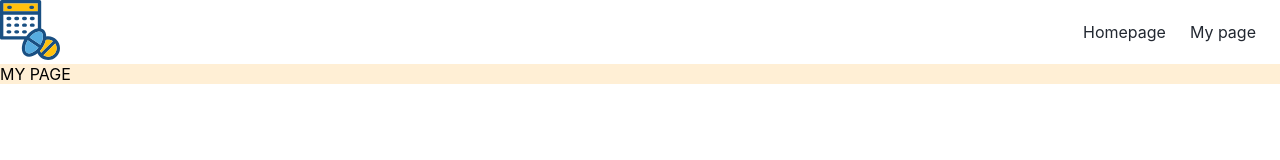
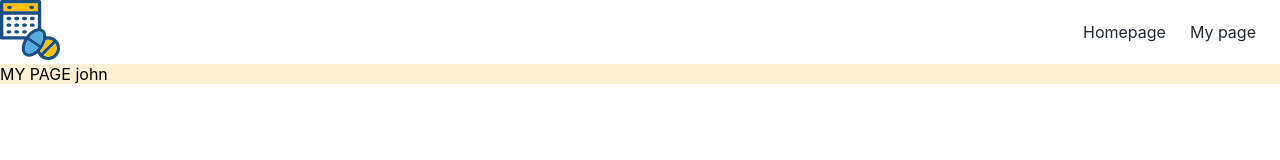
Before and after one commit to aaron-s-kim/medmory, a React (Create React App) app in the folder client/: page /mypage in a window 1280 px wide. Shown: the top 160 px of the page. Built offline with nearby package versions, Linux system fonts and the light colour scheme.

Commit message:
added useContext for user, updated jsconfig.json to use absolute paths

```diff
--- /dev/null
+++ b/client/jsconfig.json
@@ -0,0 +1,5 @@
+{
+  "compilerOptions": {
+    "baseUrl": "./src"
+  }
+}
--- a/client/src/App.jsx
+++ b/client/src/App.jsx
@@ -1,20 +1,24 @@
 import React from 'react';
 import { Routes, Route } from 'react-router-dom';
+import { UserProvider } from 'context/UserContext';
 
-import Navigation from './components/Navigation/Navigation';
-import Homepage from './components/Pages/Homepage/Homepage';
-import Mypage from './components/Pages/Mypage/Mypage';
+import Navigation from 'components/Navigation/Navigation';
+import Homepage from 'components/Pages/Homepage/Homepage';
+import Mypage from 'components/Pages/Mypage/Mypage';
 
-import './App.scss';
+import 'App.scss';
 
 const App = () => {
+
   return (
     <div className='app'>
-      <Navigation />
-      <Routes>
-        <Route exact path='/' element={<Homepage />} />
-        <Route exact path='/mypage' element={<Mypage />} />
-      </Routes>
+      <UserProvider>
+        <Navigation />
+          <Routes>
+            <Route exact path='/' element={<Homepage />} />
+            <Route exact path='/mypage' element={<Mypage />} />
+          </Routes>
+      </UserProvider>
     </div>
   );
 };
--- a/client/src/components/CustomLink/customLink.scss
+++ b/client/src/components/CustomLink/customLink.scss
@@ -1,4 +1,4 @@
-@import '../../assets/styles/variable';
+@import 'assets/styles/variable';
 
 .link {
   text-decoration: none;
--- a/client/src/components/Logo/Logo.jsx
+++ b/client/src/components/Logo/Logo.jsx
@@ -1,7 +1,7 @@
 import React from 'react';
 import { Link } from 'react-router-dom';
 
-import logoImage from '../../assets/images/logo.svg';
+import logoImage from 'assets/images/logo.svg';
 
 const Logo = () => {
   return (
--- a/client/src/components/Navigation/Navigation.jsx
+++ b/client/src/components/Navigation/Navigation.jsx
@@ -1,7 +1,7 @@
 import React from 'react';
 
-import Logo from '../Logo/Logo';
-import CustomLink from '../CustomLink/CustomLink';
+import Logo from 'components/Logo/Logo';
+import CustomLink from 'components/CustomLink/CustomLink';
 
 import './navigation.scss';
 
--- a/client/src/components/Pages/Homepage/Homepage.jsx
+++ b/client/src/components/Pages/Homepage/Homepage.jsx
@@ -1,6 +1,6 @@
 import React from 'react';
 
-import SignInForm from '../../SignInForm/SignInForm';
+import SignInForm from 'components/SignInForm/SignInForm';
 
 import './homepage.scss';
 
--- a/client/src/components/Pages/Homepage/homepage.scss
+++ b/client/src/components/Pages/Homepage/homepage.scss
@@ -1,4 +1,4 @@
-@import '../../../assets/styles/variable';
+@import 'assets/styles/variable';
 
 .homepage {
   background-color: $bright;
--- a/client/src/components/Pages/Mypage/Mypage.jsx
+++ b/client/src/components/Pages/Mypage/Mypage.jsx
@@ -1,9 +1,13 @@
 import React from 'react';
+import { useUser } from 'context/UserContext';
 
-import './mypage.scss';
+import './mypage.scss'
+
 
 const Mypage = () => {
-  return <div className='mypage'>MY PAGE</div>;
+  const user = useUser()
+
+  return <div className='mypage'>MY PAGE {user}</div>;
 };
 
 export default Mypage;
--- a/client/src/components/Pages/Mypage/mypage.scss
+++ b/client/src/components/Pages/Mypage/mypage.scss
@@ -1,4 +1,4 @@
-@import '../../../assets/styles/variable';
+@import 'assets/styles/variable';
 .mypage {
   background-color: $bright;
 }
--- /dev/null
+++ b/client/src/context/UserContext.js
@@ -0,0 +1,31 @@
+import React, { useContext, useState } from "react"
+
+const UserContext = React.createContext()
+const UserUpdateContext = React.createContext()
+
+// custom hooks for easy access to these values
+export function useUser() {
+  return useContext(UserContext)
+}
+export function useUserUpdate() {
+  return useContext(UserUpdateContext)
+}
+
+
+export function UserProvider({ children }) {
+  const [user, setUser] = useState('john')
+
+  // updates state
+  function changeUser() {
+    setUser(prevUser => user)
+  }
+
+  // persisting values down to children
+  return (
+    <UserContext.Provider value={user}>
+      <UserUpdateContext.Provider value={changeUser}>
+        {children}
+      </UserUpdateContext.Provider>
+    </UserContext.Provider>
+  )
+}
```
Also changed, not shown: client/src/index.js (+4 -3 lines), 1 other file (tests, documents, lock files or other folders).
